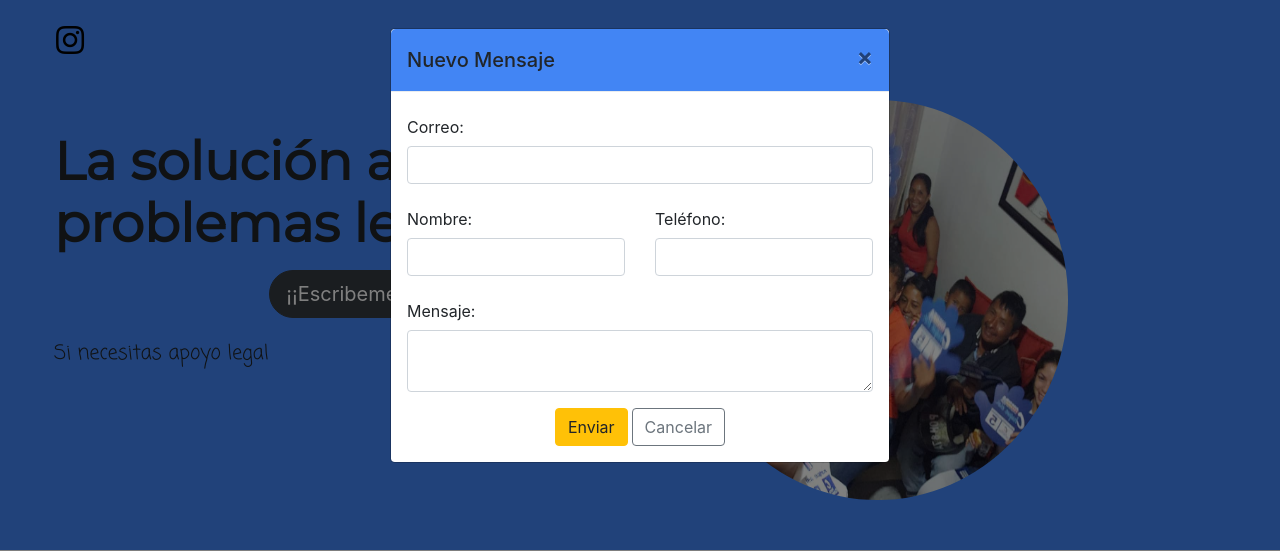
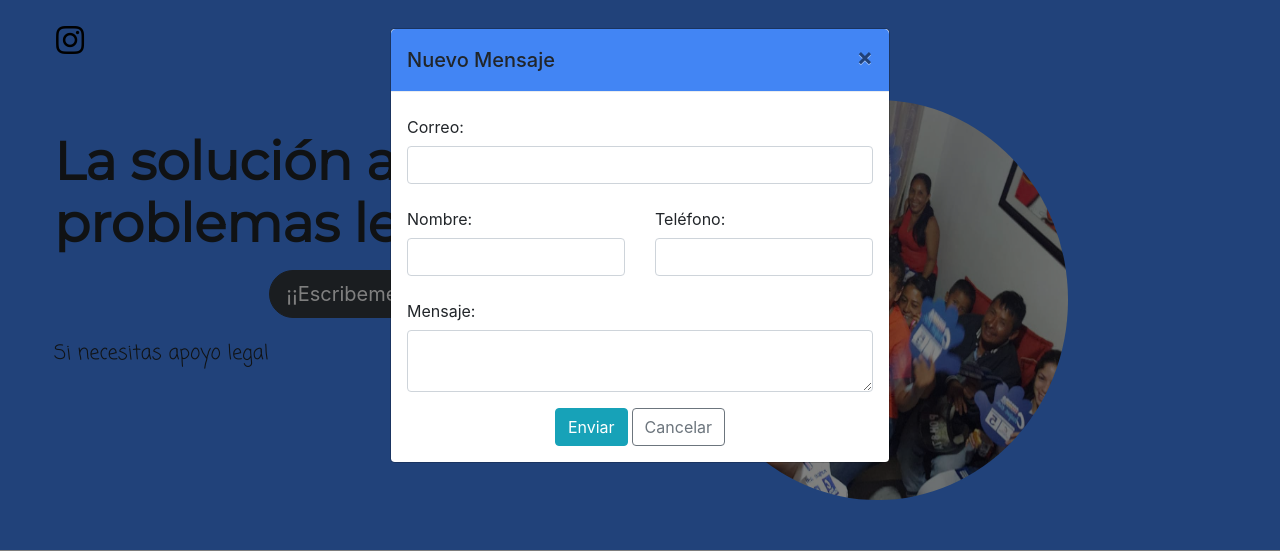
Before and after one commit to scam627/happy-project, a PHP site: page /index.php in a window 1280 px wide, after a click on "¡¡Escribeme!!". Shown: the top 551 px of the page. Run offline with PHP 8.4, Linux system fonts and the light colour scheme; some libraries are stand-ins or nearby versions; some web fonts are replaced.

Commit message:
content update

```diff
--- a/index.php
+++ b/index.php
@@ -102,7 +102,7 @@
 							<textarea name="mensaje" class="form-control" id="message" required></textarea>
 						</div>
 						<div class="d-flex justify justify-content-center">
-							<button type="submit" class="btn btn-warning">Enviar</button>
+							<button type="submit" class="btn btn-info">Enviar</button>
 							<button type="button" class="btn btn-outline-secondary ml-1"
 								data-dismiss="modal">Cancelar</button>
 						</div>
```
